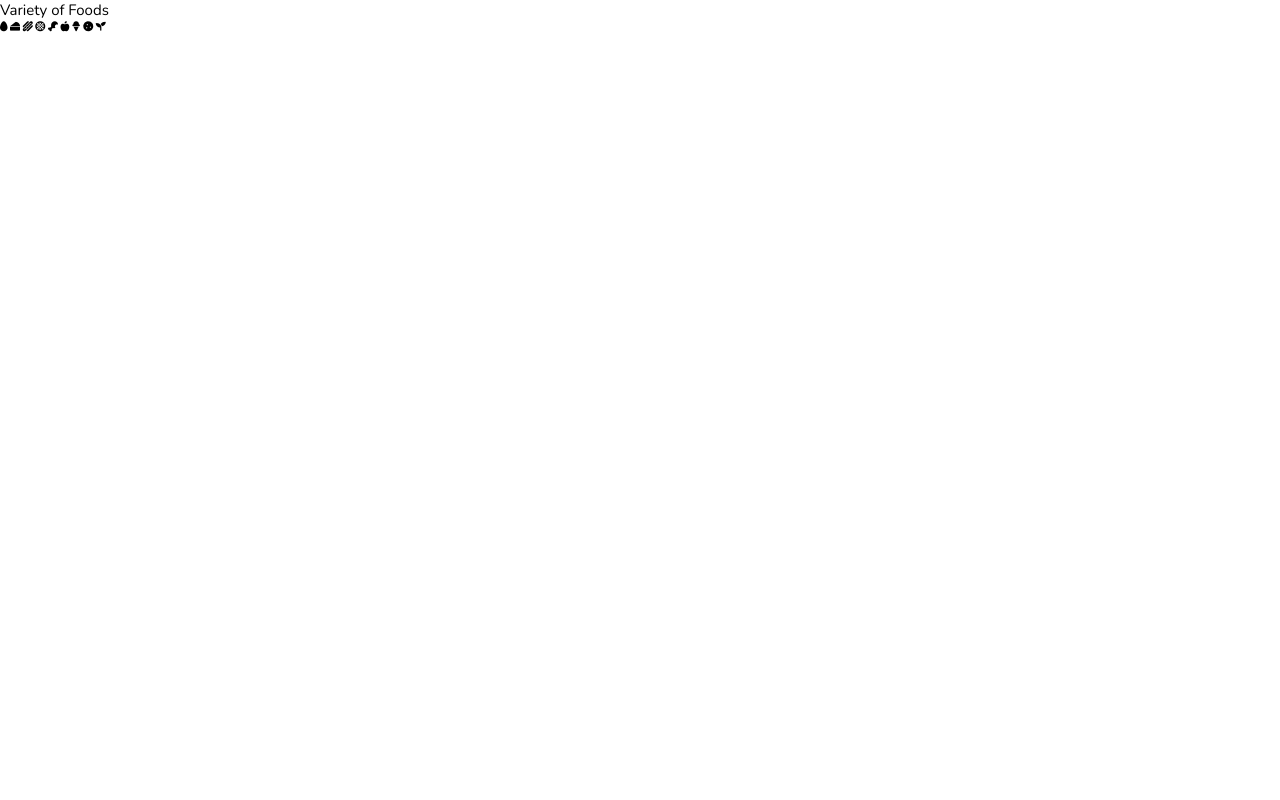
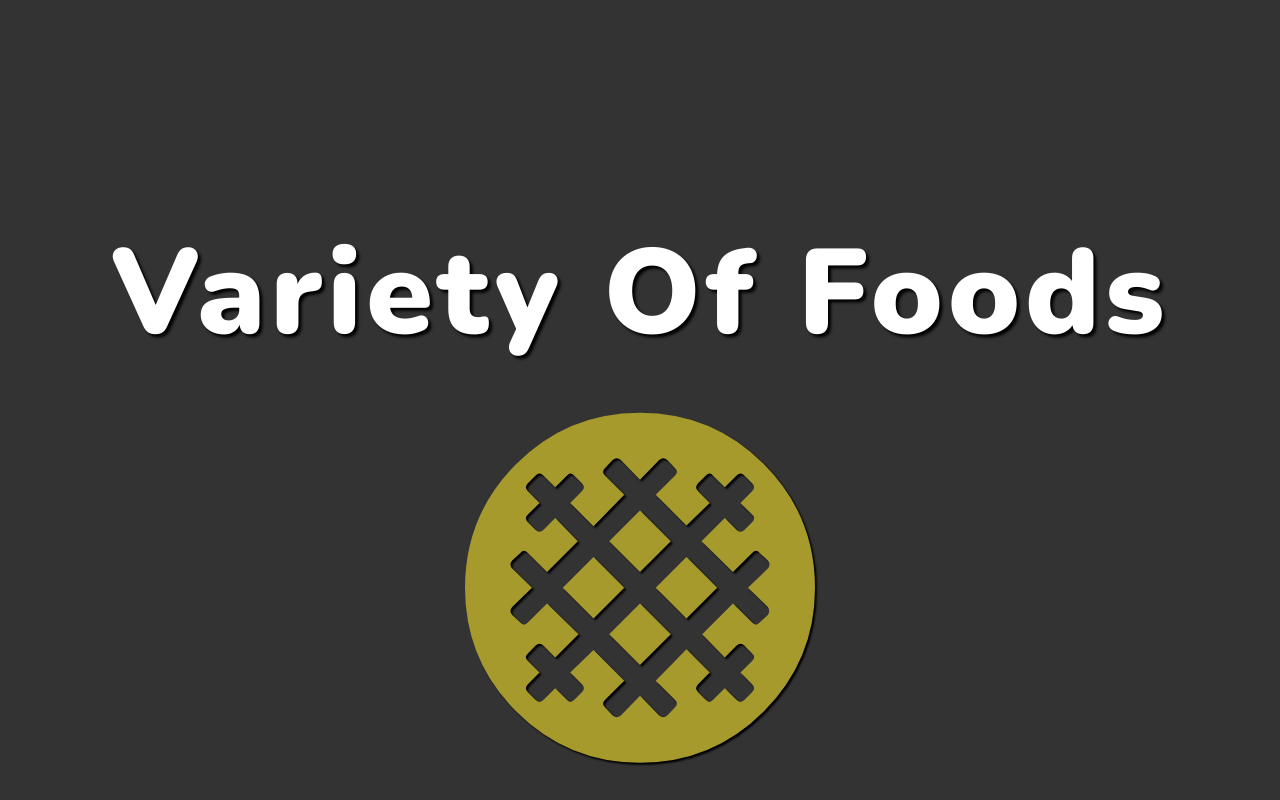
Before and after one commit to tanverified/VanillaJS_Food, a plain HTML site: page index.html in a window 1280 px wide. Drawn offline with nearby package versions, Linux system fonts and the light colour scheme.

Commit message:
section1

```diff
--- a/index.html
+++ b/index.html
@@ -1,28 +1,30 @@
 <!DOCTYPE html>
 <html lang="en">
   <head>
-    <meta charset="UTF-8">
-    <meta http-equiv="X-UA-Compatible" content="IE=edge">
-    <meta name="viewport" content="width=device-width, initial-scale=1.0">
+    <meta charset="UTF-8" />
+    <meta http-equiv="X-UA-Compatible" content="IE=edge" />
+    <meta name="viewport" content="width=device-width, initial-scale=1.0" />
     <title>Food</title>
-    <link rel="stylesheet" href="https://cdnjs.cloudflare.com/ajax/libs/font-awesome/5.15.3/css/all.min.css">
-    <link rel="stylesheet" href="style.css">
+    <link
+      rel="stylesheet"
+      href="https://cdnjs.cloudflare.com/ajax/libs/font-awesome/5.15.3/css/all.min.css"
+    />
+    <link rel="stylesheet" href="style.css" />
   </head>
   <body>
     <div class="container">
       <!-- section 1 -->
       <section class="section-1">
-            <h1 class="section-1-heading">
-                Variety of Foods
-            </h1>
-            <div class="secrion-1-icons">
-                <i class="fas fa-egg"></i>
+        <h1 class="section-heading">variety of foods</h1>
+        <div class="section-1-icons">
+          <i class="change fas fa-egg"></i>
+          <i class="fas fa-stroopwafel"></i>
           <i class="fas fa-cheese"></i>
           <i class="fas fa-hotdog"></i>
-                <i class="fas fa-stroopwafel"></i>
           <i class="fas fa-drumstick-bite"></i>
           <i class="fas fa-apple-alt"></i>
           <i class="fas fa-ice-cream"></i>
+          <i class="fas fa-fish"></i>
           <i class="fas fa-cookie"></i>
           <i class="fas fa-seedling"></i>
         </div>
--- a/script.js
+++ b/script.js
@@ -0,0 +1,15 @@
+const icons = document.querySelectorAll(".section-1-icons i");
+let i = 1;
+
+setInterval(() => {
+  i++;
+  const icon = document.querySelector(".section-1-icons .change");
+  icon.classList.remove("change");
+
+  if (i > icons.length) {
+    icons[0].classList.add("change");
+    i = 1;
+  } else {
+    icon.nextElementSibling.classList.add("change");
+  }
+}, 4000);
--- a/style.css
+++ b/style.css
@@ -1,5 +1,4 @@
-@import url('https://fonts.googleapis.com/css2?family=Nunito:ital,wght@0,200;0,300;0,400;0,600;0,700;0,800;0,900;1,900&display=swap');
-
+@import url("https://fonts.googleapis.com/css2?family=Nunito:wght@200;300;400;600;700;800;900&display=swap");
 /* Common styles */
 * {
   margin: 0;
@@ -7,10 +6,45 @@
   box-sizing: border-box;
   text-decoration: none;
   outline: none;
-    font-family: 'Nunito',sans-serif;
+  font-family: "Nunito", sans-serif;
   font-weight: 400;
 }
 
-html{
+html {
   font-size: 62.5%;
 }
+
+.section-heading {
+  font-size: 12rem;
+  font-weight: 900;
+  color: #fff;
+  text-align: center;
+  text-transform: capitalize;
+  letter-spacing: 0.5rem;
+  text-shadow: 0.3rem 0.3rem 0.3rem #000;
+}
+
+/* Section 1 */
+.section-1 {
+    width: 100%;
+    height: 100vh;
+    background-color: #333;
+    display: flex;
+    flex-direction: column;
+    align-items: center;
+    justify-content: space-evenly;
+  }
+
+  .section-1-icons i {
+    font-size: 35rem;
+    color: #a79a2d;
+    position: absolute;
+    transform: translate(-50%, -50%) scale(0);
+    text-shadow: 0.2rem 0.2rem 0.2rem #000;
+    transition: transform 0.3s;
+  }
+
+  .section-1-icons i.change {
+    transform: translate(-50%, -50%) scale(1);
+    transition: transform 0.3s 0.3s;
+  }
```
Also changed, not shown: images/card-img-1.png (added), images/card-img-2.png (added), images/card-img-3.png (added), images/gallery-img-1.jpg (added), images/gallery-img-2.jpg (added), images/gallery-img-3.jpg (added), images/gallery-img-4.jpg (added), images/gallery-img-5.jpg (added), images/gallery-img-6.jpg (added). Lines whose indentation alone changed are shown as unchanged.
